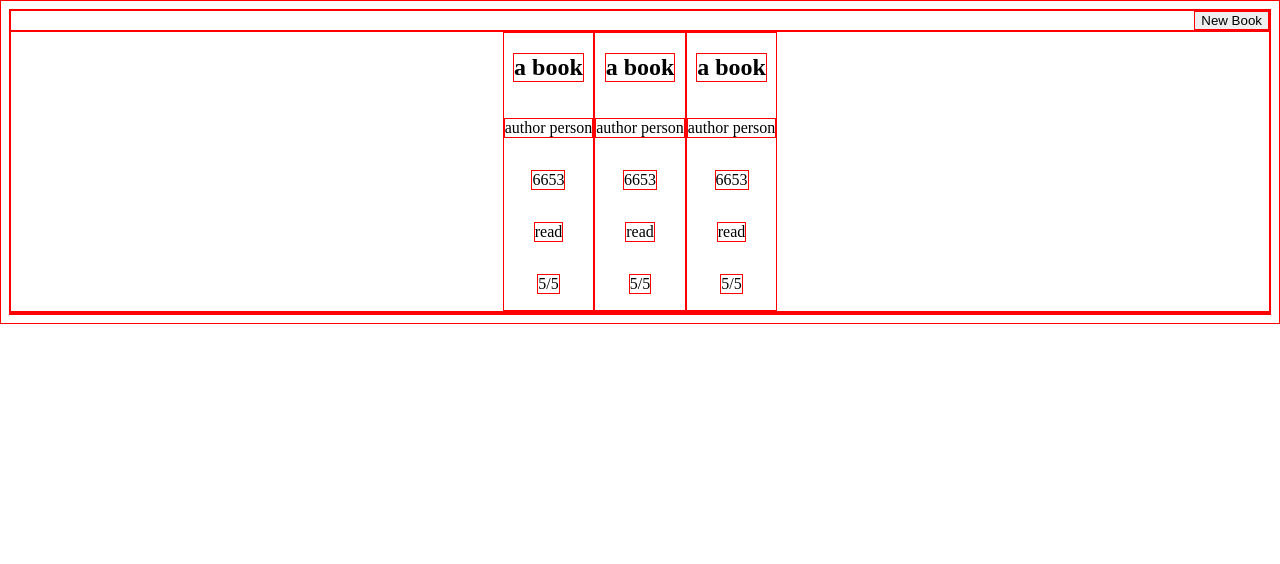
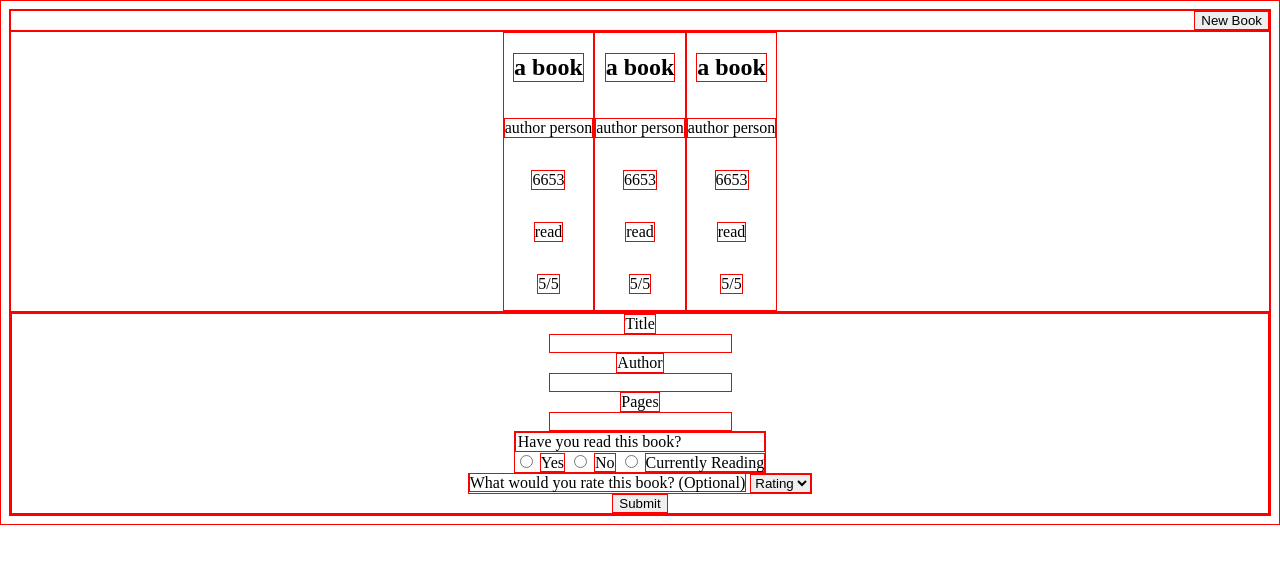
Before and after one commit to thebrianwong/odin-library, a plain HTML site: page index.html in a window 1280 px wide. Drawn offline with Linux system fonts and the light colour scheme.

Commit message:
Uncomment form to test animations

```diff
--- a/index.html
+++ b/index.html
@@ -36,7 +36,7 @@
         </div>
     </div>
     <div class="form">
-        <!-- <form action="">
+        <form action="">
             <label for="input-title">Title</label>
             <input type="text" id="input-title" name="title">
             <label for="input-author">Author</label>
@@ -64,7 +64,7 @@
                 </select>
             </div>
             <input type="button" value="Submit" id="add-book">
-        </form> -->
+        </form>
     </div>
 </body>
 </html>
```
